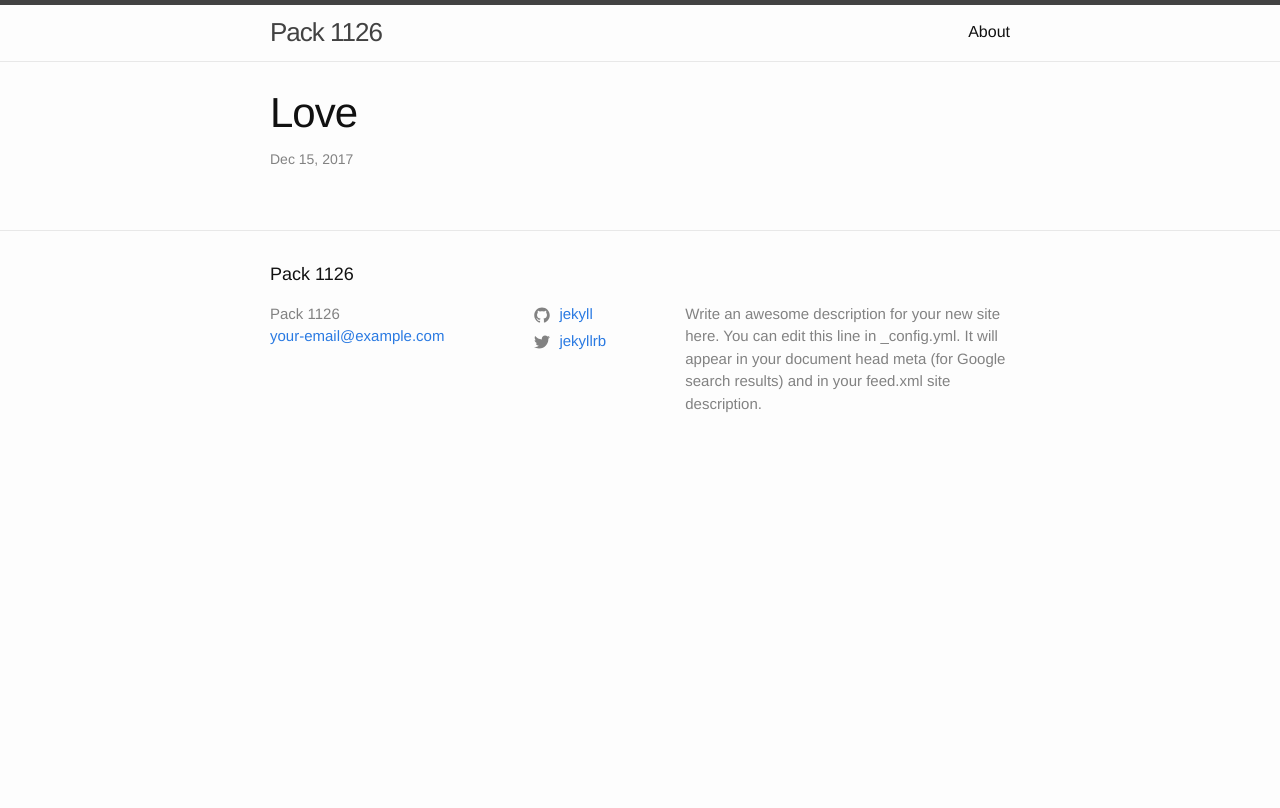
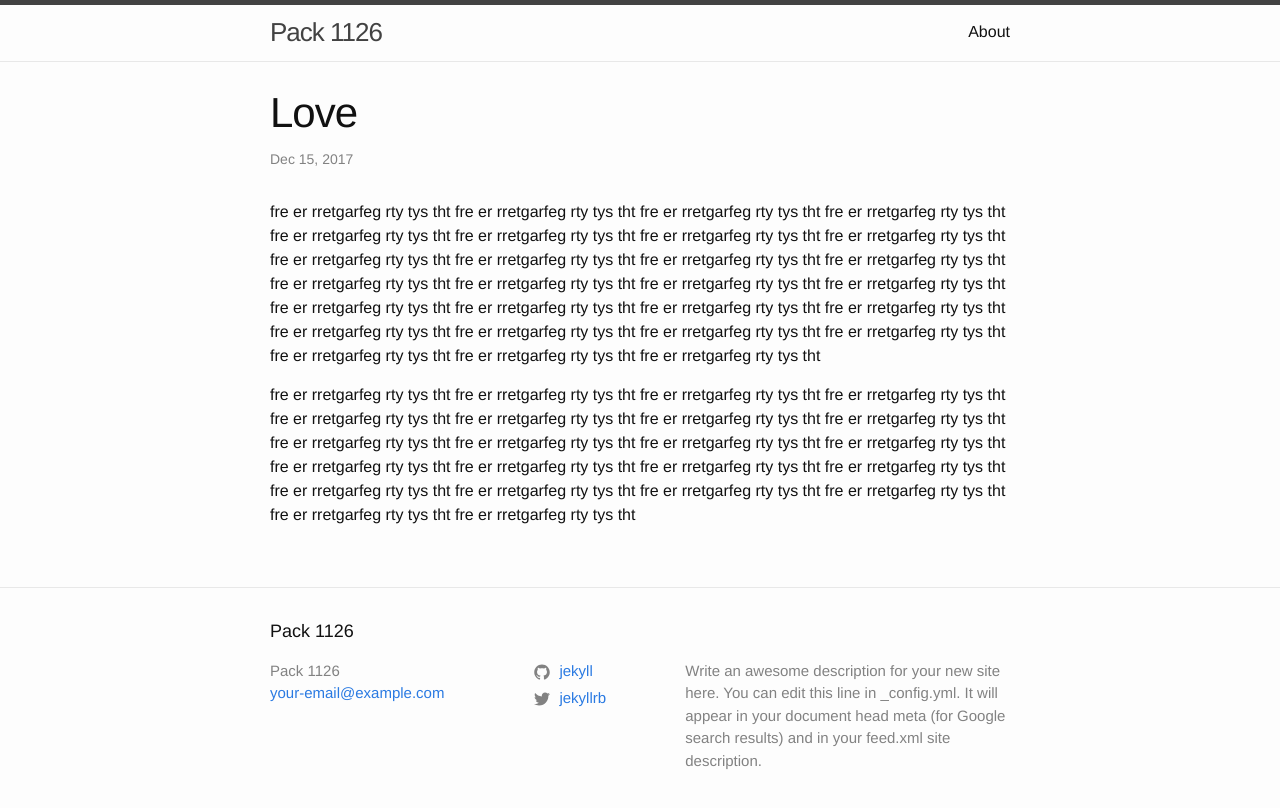
Before and after one commit to pack1126/pack1126.github.io, a Jekyll site: the page built from _posts/2017-12-15-love.markdown, in a window 1280 px wide. Shown: the top 808 px of the page. Built offline with Jekyll 4.4.1, drawn with Linux system fonts in a browser that asks for light colours; our own code applies the rules of GitHub Pages for plain Markdown files; comment, search, counter and statistics services are not loaded.

Commit message:
Updated Love

```diff
--- a/_posts/2017-12-15-love.markdown
+++ b/_posts/2017-12-15-love.markdown
@@ -3,3 +3,7 @@ title: Love
 date: 2017-12-15 04:42:00 Z
 image: "/uploads/1549_sunrise.jpg"
 ---
+
+fre er rretgarfeg rty tys tht fre er rretgarfeg rty tys tht fre er rretgarfeg rty tys tht fre er rretgarfeg rty tys tht fre er rretgarfeg rty tys tht fre er rretgarfeg rty tys tht fre er rretgarfeg rty tys tht fre er rretgarfeg rty tys tht fre er rretgarfeg rty tys tht fre er rretgarfeg rty tys tht fre er rretgarfeg rty tys tht fre er rretgarfeg rty tys tht fre er rretgarfeg rty tys tht fre er rretgarfeg rty tys tht fre er rretgarfeg rty tys tht fre er rretgarfeg rty tys tht fre er rretgarfeg rty tys tht fre er rretgarfeg rty tys tht fre er rretgarfeg rty tys tht fre er rretgarfeg rty tys tht fre er rretgarfeg rty tys tht fre er rretgarfeg rty tys tht fre er rretgarfeg rty tys tht fre er rretgarfeg rty tys tht fre er rretgarfeg rty tys tht fre er rretgarfeg rty tys tht fre er rretgarfeg rty tys tht
+
+fre er rretgarfeg rty tys tht fre er rretgarfeg rty tys tht fre er rretgarfeg rty tys tht fre er rretgarfeg rty tys tht fre er rretgarfeg rty tys tht fre er rretgarfeg rty tys tht fre er rretgarfeg rty tys tht fre er rretgarfeg rty tys tht fre er rretgarfeg rty tys tht fre er rretgarfeg rty tys tht fre er rretgarfeg rty tys tht fre er rretgarfeg rty tys tht fre er rretgarfeg rty tys tht fre er rretgarfeg rty tys tht fre er rretgarfeg rty tys tht fre er rretgarfeg rty tys tht fre er rretgarfeg rty tys tht fre er rretgarfeg rty tys tht fre er rretgarfeg rty tys tht fre er rretgarfeg rty tys tht fre er rretgarfeg rty tys tht fre er rretgarfeg rty tys tht
```
